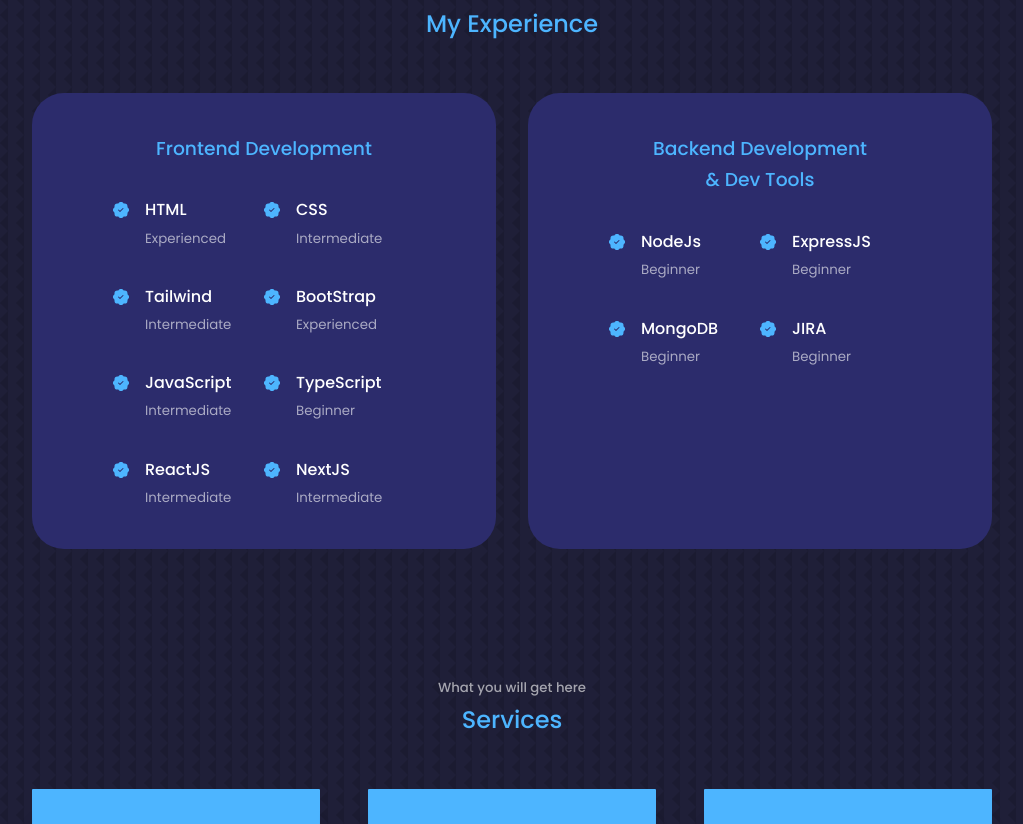
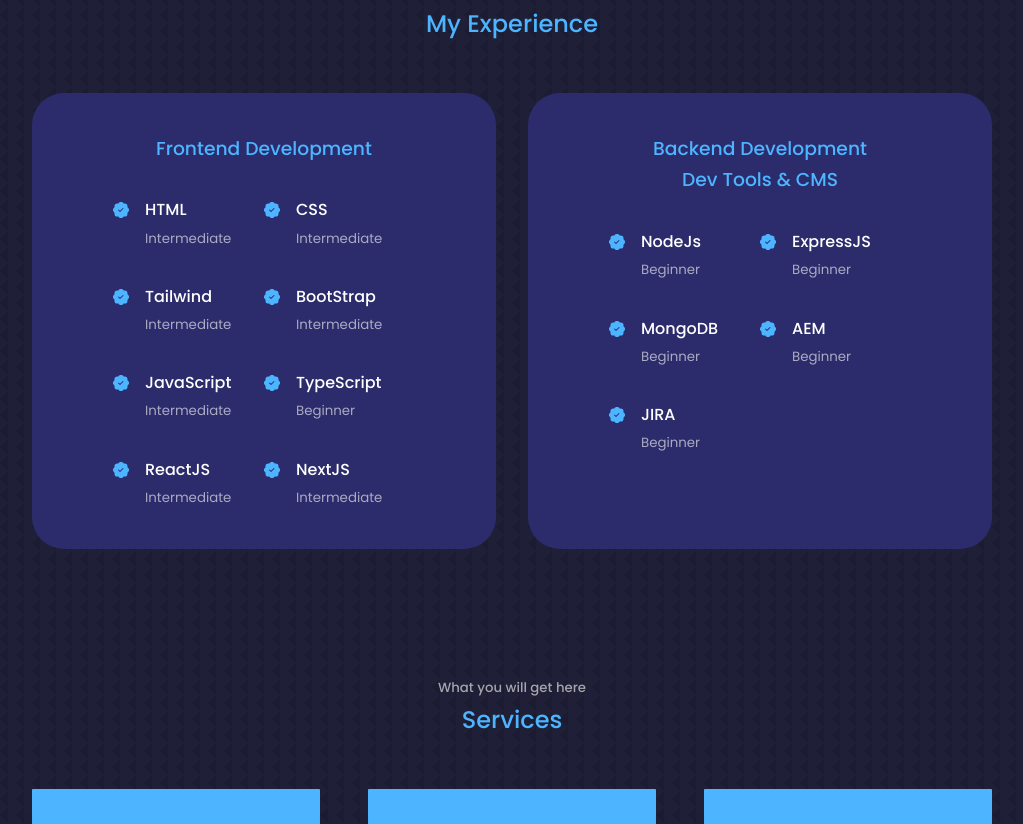
Before and after one commit to sumit171/Developer_Portfolio, a React (Create React App) app: page / in a window 1280 px wide. Shown: the part 1641-2465 px from the top of the page, without its empty margins (128-1151 px from the left). Built offline with nearby package versions, Linux system fonts and the light colour scheme; a web font is replaced by a local one.

Commit message:
chnages in experience

```diff
--- a/src/components/Experience/Experience.jsx
+++ b/src/components/Experience/Experience.jsx
@@ -16,7 +16,7 @@
               <BsPatchCheckFill className="experience__details-icon" />
               <div>
                 <h4>HTML</h4>
-                <small className="text-light">Experienced</small>
+                <small className="text-light">Intermediate</small>
               </div>
             </article>
             <article className="experience__details">
@@ -37,7 +37,7 @@
               <BsPatchCheckFill className="experience__details-icon" />
               <div>
                 <h4>BootStrap</h4>
-                <small className="text-light">Experienced</small>
+                <small className="text-light">Intermediate</small>
               </div>
             </article>
             <article className="experience__details">
@@ -73,7 +73,7 @@
         {/* Enf of Frontend */}
 
         <div className="experience__backend">
-          <h3>Backend Development <br/> & Dev Tools</h3>
+          <h3>Backend Development <br/> Dev Tools & CMS </h3>
           <div className="experience__content">
             <article className="experience__details">
               <BsPatchCheckFill className="experience__details-icon" />
@@ -99,6 +99,13 @@
             <article className="experience__details">
               <BsPatchCheckFill className="experience__details-icon" />
               <div>
+                <h4>AEM</h4>
+                <small className="text-light">Beginner</small>
+              </div>
+            </article>
+            <article className="experience__details">
+              <BsPatchCheckFill className="experience__details-icon" />
+              <div>
                 <h4>JIRA</h4>
                 <small className="text-light">Beginner</small>
               </div>
--- a/src/components/Header/CTA.jsx
+++ b/src/components/Header/CTA.jsx
@@ -1,5 +1,5 @@
 import React from "react";
-import CV from "../../assets/Sumit-rezume.pdf";
+import CV from "../../assets/Sumit-portfolio-resume.pdf";
 
 export default function CTA() {
   return (
```
